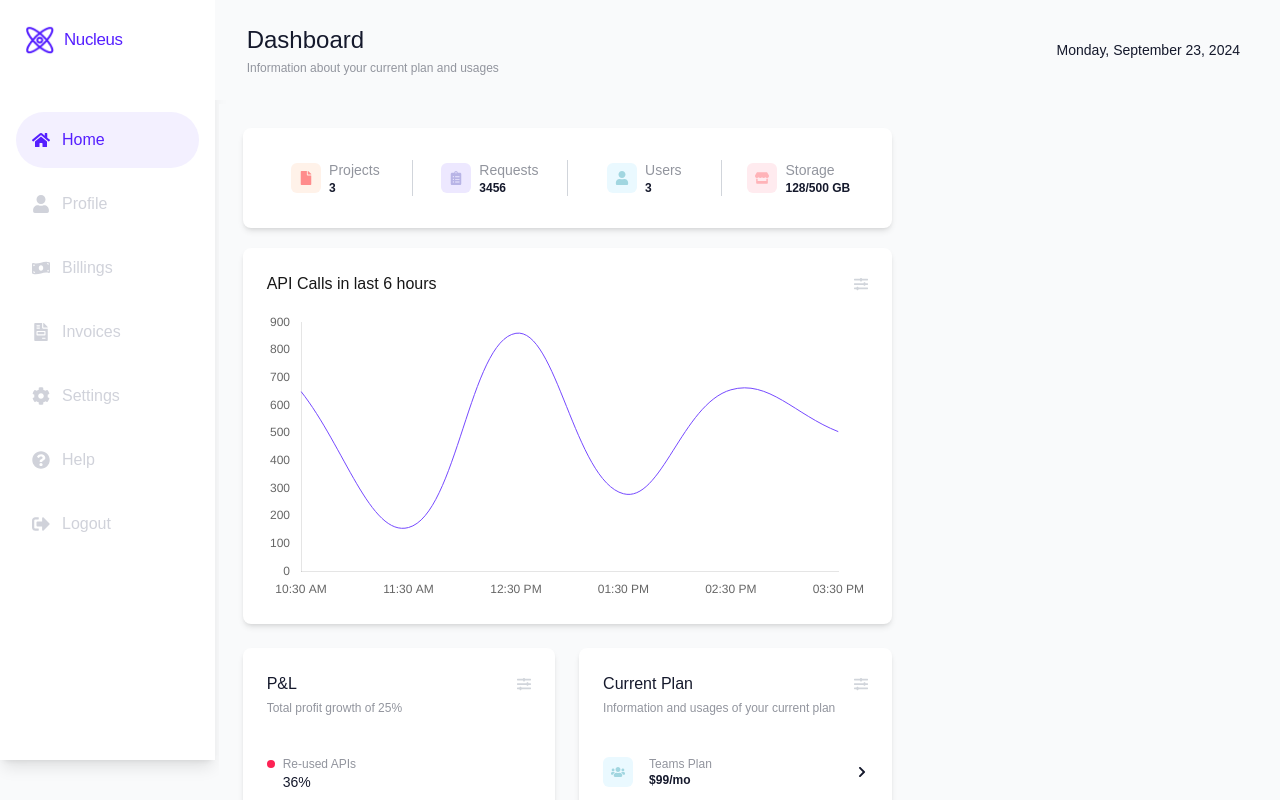
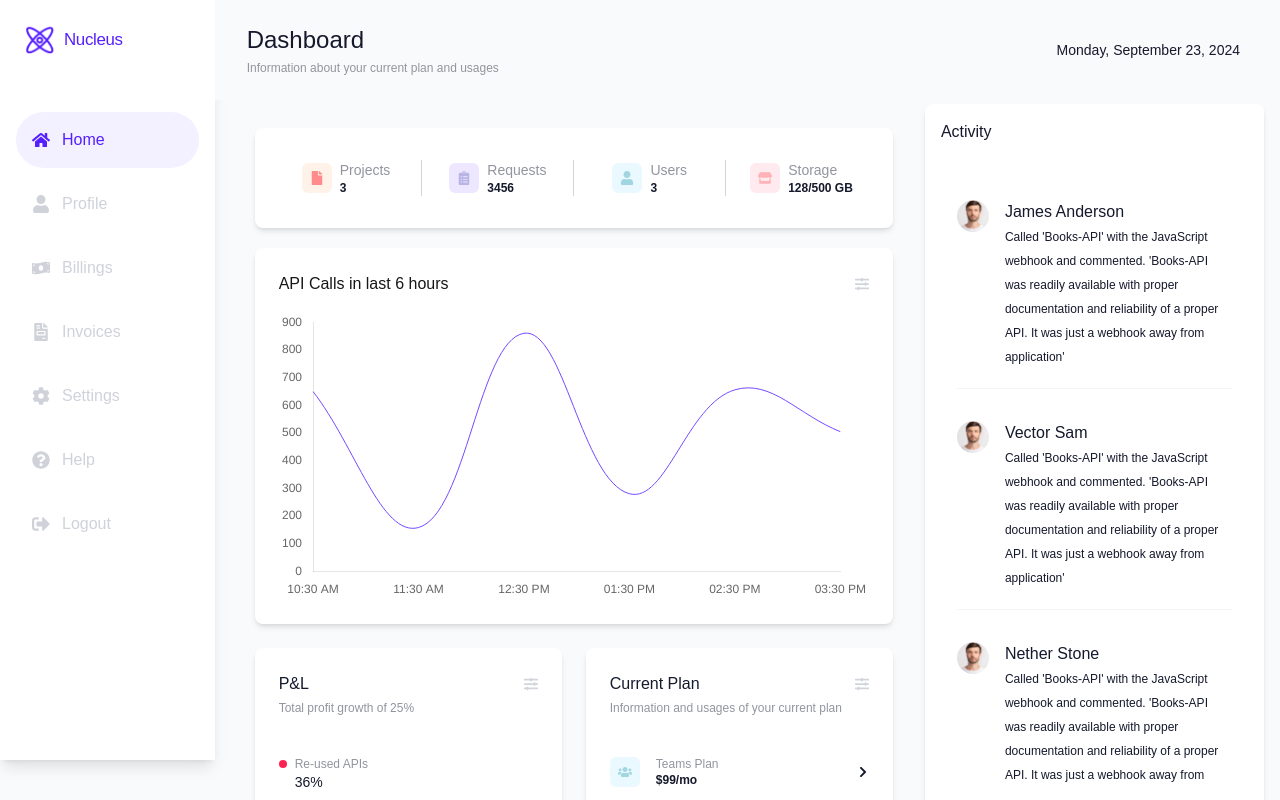
Before and after one commit to Japhetism/kole_assessment, a Next.js app: page /home in a window 1280 px wide. Shown: the top 800 px of the page. Built offline with nearby package versions, Linux system fonts and the light colour scheme.

Commit message:
add activities

```diff
--- a/src/app/home/page.tsx
+++ b/src/app/home/page.tsx
@@ -1,3 +1,4 @@
+import Activity from "@/components/Activity";
 import Dashboard from "@/components/Dashboard";
 import Sidebar from "@/components/Sidemenu";
 import TopBar from "@/components/Topbar";
@@ -8,10 +9,11 @@ const Home = () => {
         <Sidebar />
         <div className="flex-1 flex flex-col">
             <TopBar />
-            <div className="p-1 grid grid-cols-1 lg:grid-cols-3 gap-6">
+            <div className="p-1 grid grid-cols-1 lg:grid-cols-3 gap-2 px-4">
                 <div className="lg:col-span-2">
                     <Dashboard />
                 </div>
+                <Activity />
             </div>
         </div>
     </div>
--- /dev/null
+++ b/src/components/Activity/index.tsx
@@ -0,0 +1,33 @@
+import React from "react";
+import { activities } from "@/fixtures/activities";
+import { IActivity } from "@/interfaces/activity";
+
+const Activity = () => {
+    return (
+        <div className="bg-white p-4 rounded-lg shadow-md">
+            <h3 className="font-averta text-md text-[#15192C]">Activity</h3>
+            <div className="mt-10 overflow-y-auto max-h-[600px]">
+                {activities.map((activity: IActivity, index: number) => (
+                    <div key={index} className="p-4">
+                        <div className="flex items-start mb-5">
+                            <img
+                                src="/images/man.jpg"
+                                alt="Logo"
+                                className="h-8 w-8 mr-2 rounded-full object-cover"
+                            />
+                            <div className="ml-2">
+                                <p className="text-md text-[#15192C]">{activity.name}</p>
+                                <span className="text-xs text-[#15192C] text-2xl">{activity.comment}</span>
+                            </div>
+                        </div>
+                        {index < activities.length - 1 && (
+                            <hr className="border-t border-gray-100" />
+                        )}
+                    </div>
+                ))}
+            </div>
+        </div>
+    );
+};
+
+export default Activity;
--- /dev/null
+++ b/src/fixtures/activities.ts
@@ -0,0 +1,36 @@
+import { IActivity } from "@/interfaces/activity";
+
+export const activities: IActivity[] = [
+    {
+        name: "James Anderson",
+        comment: "Called 'Books-API' with the JavaScript webhook and commented. 'Books-API was readily available with proper documentation and reliability of a proper API. It was just a webhook away from application'"
+    },
+    {
+        name: "Vector Sam",
+        comment: "Called 'Books-API' with the JavaScript webhook and commented. 'Books-API was readily available with proper documentation and reliability of a proper API. It was just a webhook away from application'"
+    },
+    {
+        name: "Nether Stone",
+        comment: "Called 'Books-API' with the JavaScript webhook and commented. 'Books-API was readily available with proper documentation and reliability of a proper API. It was just a webhook away from application'"
+    },
+    {
+        name: "Jeff Sussex",
+        comment: "Called 'Books-API' with the JavaScript webhook and commented. 'Books-API was readily available with proper documentation and reliability of a proper API. It was just a webhook away from application'"
+    },
+    {
+        name: "James Anderson",
+        comment: "Called 'Books-API' with the JavaScript webhook and commented. 'Books-API was readily available with proper documentation and reliability of a proper API. It was just a webhook away from application'"
+    },
+    {
+        name: "Vector Sam",
+        comment: "Called 'Books-API' with the JavaScript webhook and commented. 'Books-API was readily available with proper documentation and reliability of a proper API. It was just a webhook away from application'"
+    },
+    {
+        name: "Nether Stone",
+        comment: "Called 'Books-API' with the JavaScript webhook and commented. 'Books-API was readily available with proper documentation and reliability of a proper API. It was just a webhook away from application'"
+    },
+    {
+        name: "Jeff Sussex",
+        comment: "Called 'Books-API' with the JavaScript webhook and commented. 'Books-API was readily available with proper documentation and reliability of a proper API. It was just a webhook away from application'"
+    },
+]
--- /dev/null
+++ b/src/interfaces/activity.ts
@@ -0,0 +1,4 @@
+export interface IActivity {
+    name: string;
+    comment: string;
+}
```
Also changed, not shown: public/images/man.jpg (added).
